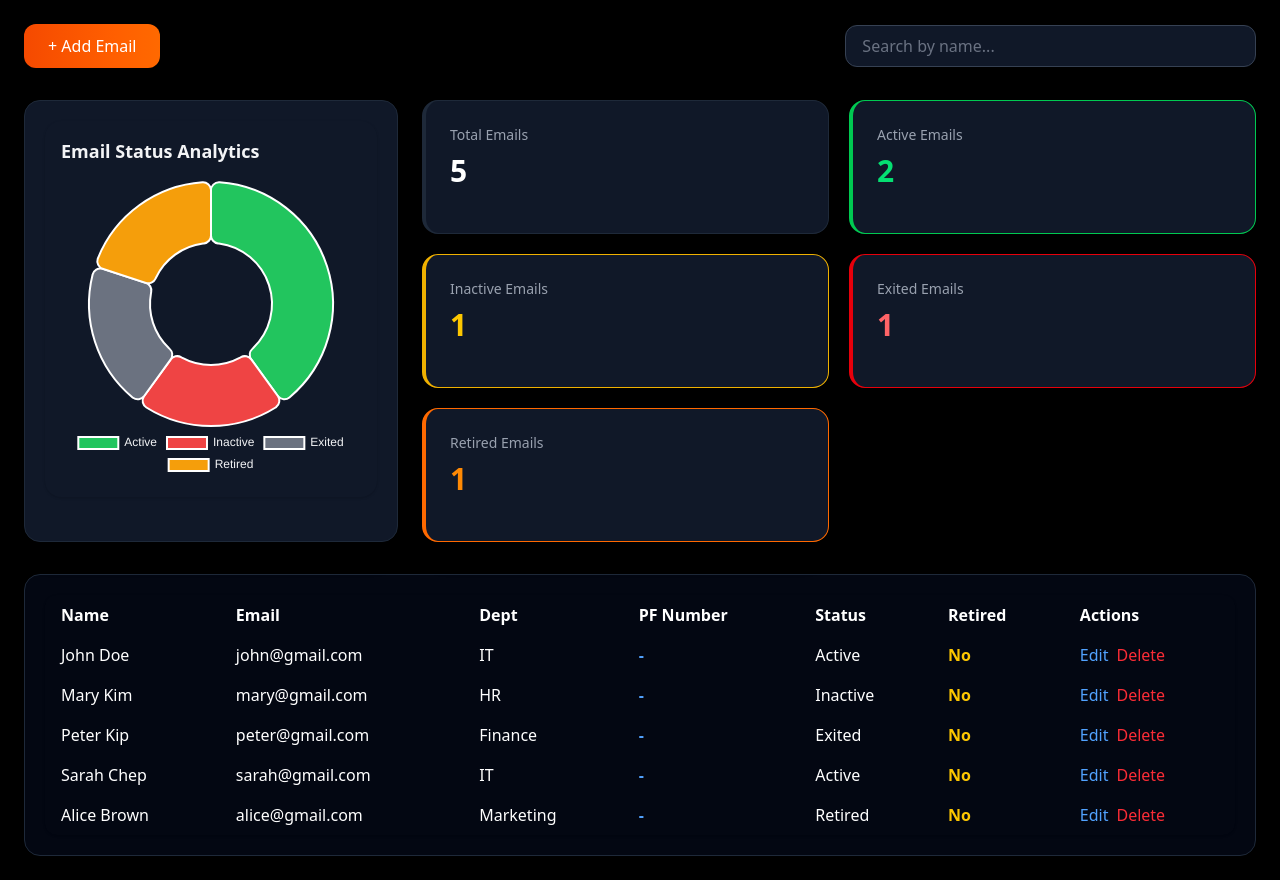
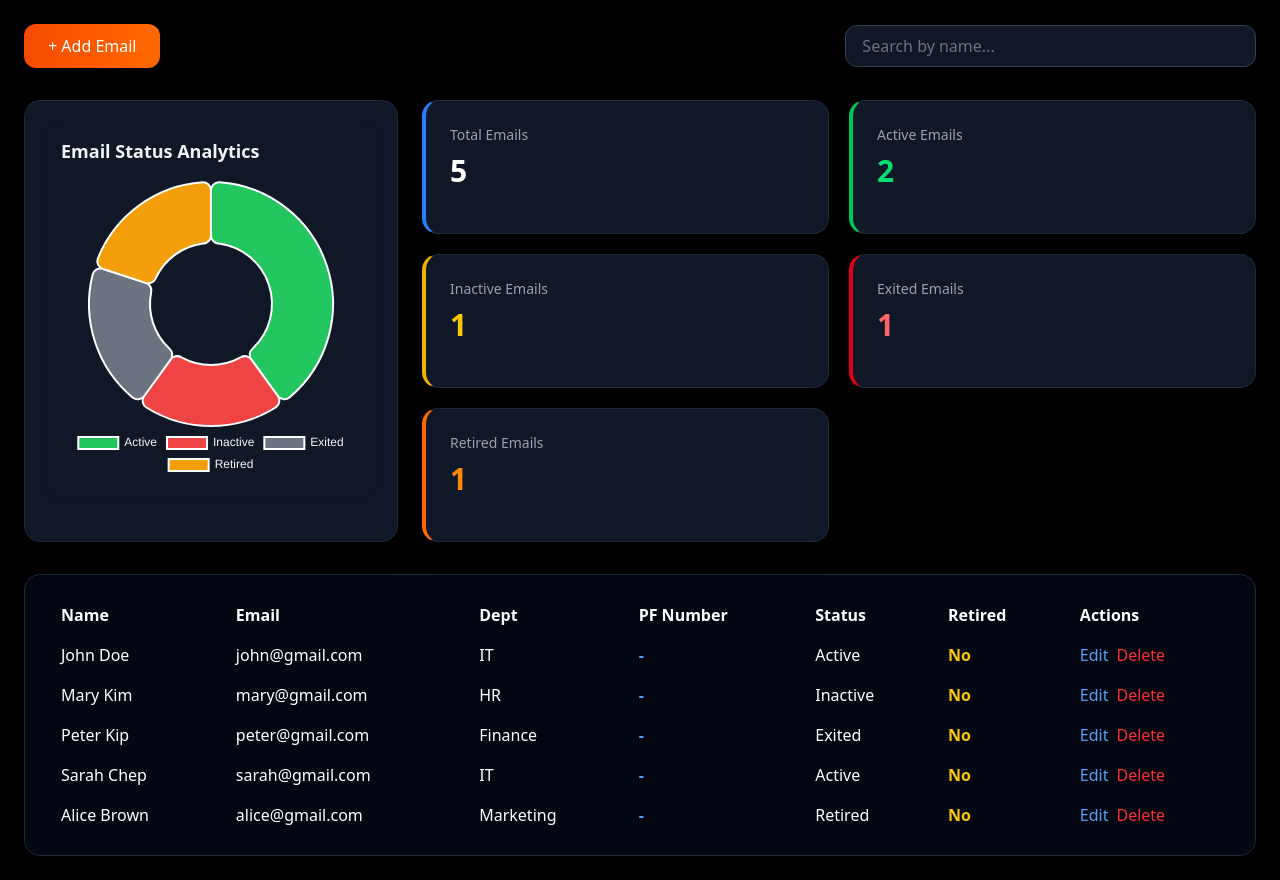
Before and after one commit to maenya411/System_data, a Nuxt app: page / in a window 1280 px wide. Built offline with nearby package versions, Linux system fonts and the light colour scheme.

Commit message:
changed files

```diff
--- a/app/Layouts/default.vue
+++ b/app/Layouts/default.vue
@@ -1,5 +1,5 @@
 <script setup>
-import Sidebar from '~/components/Sidebar.vue'
+import Sidebar from '~/components/sidebar.vue'
 import { useRouter } from 'vue-router'
 const router = useRouter()
 
--- a/app/pages/index.vue
+++ b/app/pages/index.vue
@@ -11,10 +11,26 @@ const showModal = ref(false)
 const editEmailData = ref(null)
 const search = ref('')
 
+// Safe filter
 const filteredEmails = computed(() =>
   emails.value.filter(e =>
-    e.name.toLowerCase().includes(search.value.toLowerCase())
+    (e.name || '').toLowerCase().includes(search.value.toLowerCase())
   )
+)
+
+// Stats
+const totalEmails = computed(() => emails.value.length)
+const activeEmails = computed(() =>
+  emails.value.filter(e => e.status === 'Active').length
+)
+const inactiveEmails = computed(() =>
+  emails.value.filter(e => e.status === 'Inactive').length
+)
+const exitedEmails = computed(() =>
+  emails.value.filter(e => e.status === 'Exited').length
+)
+const retiredEmails = computed(() =>
+  emails.value.filter(e => e.status === 'Retired').length
 )
 
 const openAddModal = () => {
@@ -33,8 +49,9 @@ const saveEmail = (email) => {
 </script>
 
 <template>
+  <!-- Layout already contains Navbar + Sidebar + Footer -->
+
   <div class="min-h-screen bg-black text-gray-100 animate-fadeIn">
-
     <div class="p-6 space-y-8">
 
       <!-- TOP BAR -->
@@ -43,7 +60,7 @@ const saveEmail = (email) => {
         <!-- Add Button -->
         <button
           @click="openAddModal"
-          class="relative bg-gradient-to-r from-orange-600 to-orange-500
+          class="bg-linear-to-r from-orange-600 to-orange-500
                  hover:from-orange-500 hover:to-orange-400
                  text-white px-6 py-2.5 rounded-xl
                  shadow-lg hover:shadow-orange-500/30
@@ -68,7 +85,7 @@ const saveEmail = (email) => {
         />
       </div>
 
-      <!-- CHART + STATS -->
+      <!-- ANALYTICS + STATS -->
       <div class="flex flex-col md:flex-row gap-6">
 
         <!-- ANALYTICS -->
@@ -82,68 +99,58 @@ const saveEmail = (email) => {
         <!-- STATS -->
         <div class="flex-1 grid grid-cols-1 md:grid-cols-2 gap-5">
 
-          <!-- Total -->
-          <div class="group bg-gray-900 p-6 rounded-2xl
-                      border border-gray-800 border-l-4 border-blue-500
-                      shadow-xl
-                      transition-all duration-300 ease-out
-                      hover:-translate-y-2 hover:shadow-2xl
-                      hover:shadow-blue-500/20 hover:border-blue-500/40">
+          <!-- TOTAL -->
+          <div class="bg-gray-900 p-6 rounded-2xl
+                      border border-gray-800 border-l-4 border-l-blue-500
+                      shadow-xl hover:shadow-blue-500/20
+                      transition-all duration-300 hover:-translate-y-1">
             <h3 class="text-sm text-gray-400">Total Emails</h3>
             <p class="text-3xl font-bold text-white mt-2">
-              {{ emails.length }}
+              {{ totalEmails }}
             </p>
           </div>
 
-          <!-- Active -->
-          <div class="group bg-gray-900 p-6 rounded-2xl
-                      border border-gray-800 border-l-4 border-green-500
-                      shadow-xl
-                      transition-all duration-300 ease-out
-                      hover:-translate-y-2 hover:shadow-2xl
-                      hover:shadow-green-500/20 hover:border-green-500/40">
+          <!-- ACTIVE -->
+          <div class="bg-gray-900 p-6 rounded-2xl
+                      border border-gray-800 border-l-4 border-l-green-500
+                      shadow-xl hover:shadow-green-500/20
+                      transition-all duration-300 hover:-translate-y-1">
             <h3 class="text-sm text-gray-400">Active Emails</h3>
             <p class="text-3xl font-bold text-green-400 mt-2">
-              {{ emails.filter(e=>e.status==='Active').length }}
+              {{ activeEmails }}
             </p>
           </div>
 
-          <!-- Inactive -->
-          <div class="group bg-gray-900 p-6 rounded-2xl
-                      border border-gray-800 border-l-4 border-yellow-500
-                      shadow-xl
-                      transition-all duration-300 ease-out
-                      hover:-translate-y-2 hover:shadow-2xl
-                      hover:shadow-yellow-500/20 hover:border-yellow-500/40">
+          <!-- INACTIVE -->
+          <div class="bg-gray-900 p-6 rounded-2xl
+                      border border-gray-800 border-l-4 border-l-yellow-500
+                      shadow-xl hover:shadow-yellow-500/20
+                      transition-all duration-300 hover:-translate-y-1">
             <h3 class="text-sm text-gray-400">Inactive Emails</h3>
             <p class="text-3xl font-bold text-yellow-400 mt-2">
-              {{ emails.filter(e=>e.status==='Inactive').length }}
+              {{ inactiveEmails }}
             </p>
           </div>
 
-          <!-- Exited -->
-          <div class="group bg-gray-900 p-6 rounded-2xl
-                      border border-gray-800 border-l-4 border-red-600
-                      shadow-xl
-                      transition-all duration-300 ease-out
-                      hover:-translate-y-2 hover:shadow-2xl
-                      hover:shadow-red-500/20 hover:border-red-500/40">
+          <!-- EXITED -->
+          <div class="bg-gray-900 p-6 rounded-2xl
+                      border border-gray-800 border-l-4 border-l-red-600
+                      shadow-xl hover:shadow-red-500/20
+                      transition-all duration-300 hover:-translate-y-1">
             <h3 class="text-sm text-gray-400">Exited Emails</h3>
             <p class="text-3xl font-bold text-red-400 mt-2">
-              {{ emails.filter(e=>e.status==='Exited').length }}
+              {{ exitedEmails }}
             </p>
           </div>
 
-          <!-- Retired -->
-          <div class="group bg-gray-900 p-6 rounded-2xl
-                      border border-gray-800 border-l-4 border-orange-500
-                      shadow-xl
-                      transition-all duration-300 ease-out
-                      hover:-translate-y-2 hover:shadow-2xl
-                      hover:shadow-orange-500/20 hover:border-orange-500/40">
+          <!-- RETIRED -->
+          <div class="bg-gray-900 p-6 rounded-2xl
+                      border border-gray-800 border-l-4 border-l-orange-500
+                      shadow-xl hover:shadow-orange-500/20
+                      transition-all duration-300 hover:-translate-y-1">
             <h3 class="text-sm text-gray-400">Retired Emails</h3>
             <p class="text-3xl font-bold text-orange-400 mt-2">
-              {{ emails.filter(e=>e.status==='Retired').length }}
+              {{ retiredEmails }}
             </p>
           </div>
 
@@ -151,10 +158,7 @@ const saveEmail = (email) => {
       </div>
 
       <!-- EMAIL TABLE -->
-      <div class="bg-gray-950 border border-gray-800 rounded-2xl
-                  shadow-2xl p-5
-                  transition-all duration-300
-                  hover:shadow-orange-500/10">
+      <div class="bg-gray-950 border border-gray-800 rounded-2xl shadow-2xl p-5">
         <EmailTable
           :emails="filteredEmails"
           @edit="openEditModal"
--- a/nuxt.config.ts
+++ b/nuxt.config.ts
@@ -7,7 +7,7 @@ css: ['@/assets/css/main.css'],
   devtools: { enabled: true },
   vite: {
     plugins: [
-      tailwindcss(),
+      tailwindcss() as any
     ],
   }
 })
```
